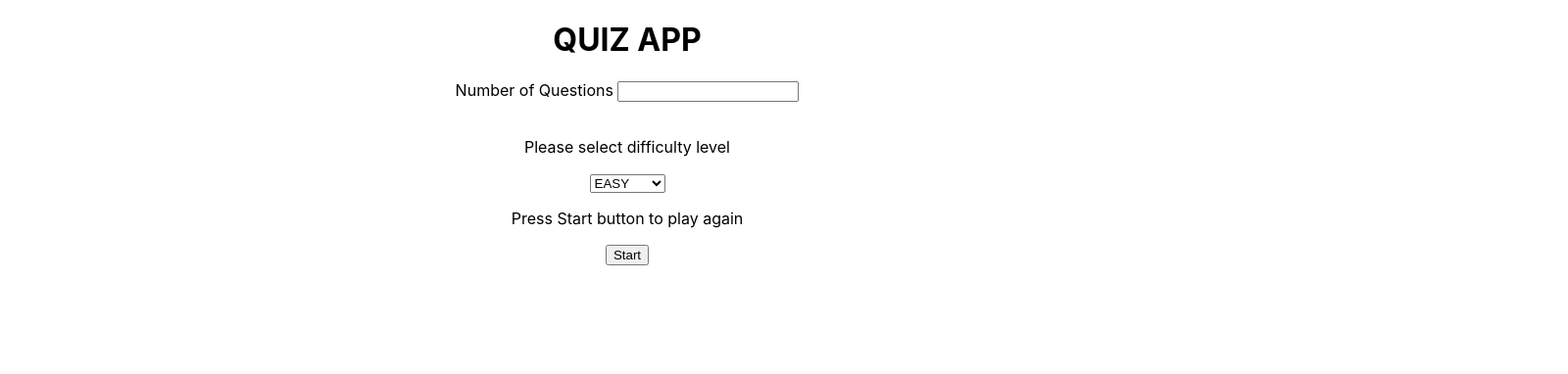
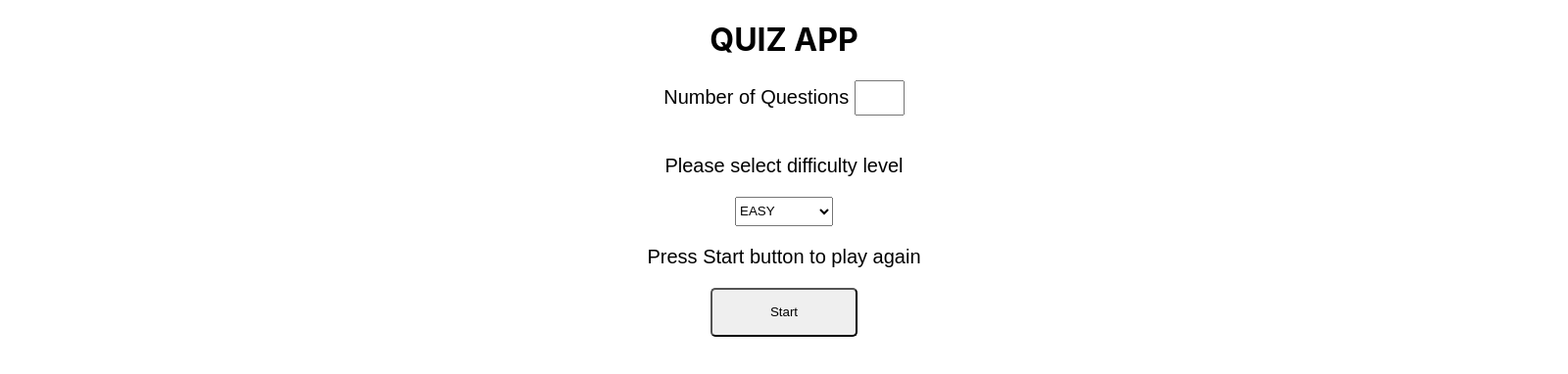
Before and after one commit to shubhanginaik/incredibles-typescript-quiz-app, a React (Create React App) app: page / in a window 1280 px wide. Shown: the top 382 px of the page at 98% size, 1600 px wide, since content can reach past the window. Built offline with nearby package versions, Linux system fonts and the light colour scheme.

Commit message:
basic styling

```diff
--- a/src/App.css
+++ b/src/App.css
@@ -1,38 +1,62 @@
 .App {
   text-align: center;
+  height: 90vh;
+  width: 1600px;
 }
-
-.App-logo {
-  height: 40vmin;
-  pointer-events: none;
+input{
+  width: 40px;
+  height: 30px;
+  font-size: large;
+  padding-left: 5px;
 }
-
-@media (prefers-reduced-motion: no-preference) {
-  .App-logo {
-    animation: App-logo-spin infinite 20s linear;
-  }
+p,label{
+  font-family: sans-serif;
+  font-size: 20px;
 }
-
-.App-header {
-  background-color: #282c34;
-  min-height: 100vh;
-  display: flex;
-  flex-direction: column;
-  align-items: center;
-  justify-content: center;
-  font-size: calc(10px + 2vmin);
-  color: white;
+button{
+  width: 150px;
+  height: 50px;
+  border-radius: 5px;
+  cursor: pointer;
 }
-
-.App-link {
-  color: #61dafb;
+select{
+  width: 100px;
+  height: 30px;
+  cursor: pointer;
 }
-
-@keyframes App-logo-spin {
-  from {
+/*Loader code*/
+.loader-ring {
+  display: inline-block;
+  position: relative;
+  width: 80px;
+  height: 80px;
+}
+.loader-ring div {
+  box-sizing: border-box;
+  display: block;
+  position: absolute;
+  width: 64px;
+  height: 64px;
+  margin: 8px;
+  border: 8px solid rgb(60, 60, 60);
+  border-radius: 50%;
+  animation: lds-ring 1.2s cubic-bezier(0.2, 0, 0.2, .5) infinite;
+  border-color: rgb(60, 60, 60) transparent transparent transparent;
+}
+.loader-ring div:nth-child(1) {
+  animation-delay: -0.2s;
+}
+.loader-ring div:nth-child(2) {
+  animation-delay: -0.1s;
+}
+.loader-ring div:nth-child(3) {
+  animation-delay: -0.15s;
+}
+@keyframes loader-ring {
+  0% {
     transform: rotate(0deg);
   }
-  to {
+  100% {
     transform: rotate(360deg);
   }
 }
--- a/src/App.tsx
+++ b/src/App.tsx
@@ -98,7 +98,16 @@ const App: React.FC = () => {
         </button>
       )}
 
-      {loading && <p>Loading Trivias ... </p>}
+      {loading &&
+       <div>
+       <div className="loader-ring">
+         <div></div>
+         <div></div>
+         <div></div>
+         <div></div>
+       </div>
+     </div>
+       }
       {!loading &&
         !gameOver &&
         userAnswers.length !== TOTAL_QUESTIONS &&
```
